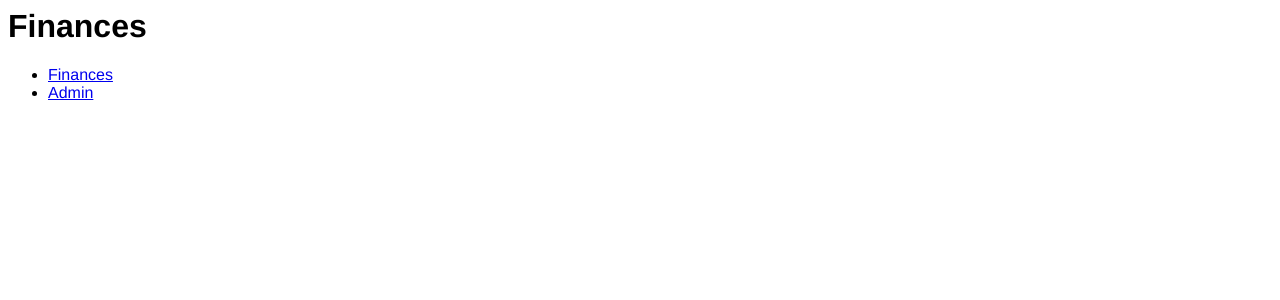
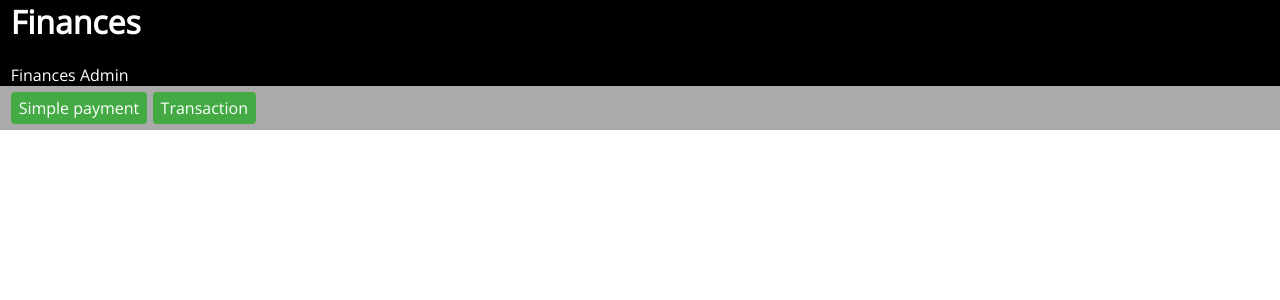
Before and after one commit to nnen/django-homis, a Django app: template finances/templates/finances/base.html in a window 1280 px wide. Shown: the top 300 px of the page. Run offline with Django 3.2, Linux system fonts and the light colour scheme; the template is opened without the code that fills it, so the values that code supplies are empty.

Commit message:
Improve templates and CSS.

```diff
--- a/django_homis/settings.py
+++ b/django_homis/settings.py
@@ -85,5 +85,5 @@ USE_TZ = True
 STATIC_URL = '/static/'
 
 STATICFILES_DIRS = (
-   '/Users/jan/Projects/django-homis/django_homis/static',
+   '/home/jan/Projects/django-homis/django_homis/django_homis/static',
 )
--- a/django_homis/static/base.css
+++ b/django_homis/static/base.css
@@ -1,8 +1,71 @@
 
 body {
-	font-family: "Helvetica";
+	font-family: "Open Sans", "Helvetica", serif;
+
+	padding: 0px;
+	margin: 0px;
 }
 
 table {
-	border-collapse: true;
+	border-collapse: collapse;
 }
+
+.title_bar {
+	display: block;
+
+	background-color: black;
+	color: white;
+
+	padding: 0pt 8pt;
+	border: 0px;
+}
+
+.title_bar ul {
+	margin: 0px;
+	padding-left: 0px;
+
+	list-style-type: none;
+}
+
+.title_bar ul li {
+	display: inline;
+}
+
+.title_bar a {
+	color: white;
+	text-decoration: none;
+}
+
+.action_bar {
+	display: block;
+	overflow: hidden;
+
+	background-color: #AAA;
+
+	padding: 2pt 8pt;
+	margin: 0px;
+}
+
+.content {
+	display: block;
+	padding: 8pt;
+}
+
+.action_button {
+	display: block;
+	float: left;
+
+	padding: 4pt 6pt;
+	margin: 2pt 4pt 2pt 0pt;
+	border-radius: 4px;
+
+	background-color: #4A4;
+
+	color: white;
+
+	text-decoration: none;
+}
+
+.action_button:hover {
+	background-color: #282;
+}
--- a/django_homis/urls.py
+++ b/django_homis/urls.py
@@ -8,6 +8,6 @@ urlpatterns = patterns('',
 
     url(r'^admin/', include(admin.site.urls)),
 
-    url(r'^/', "finances.views.index"),
+    url(r'^$', "finances.views.index"),
     url(r'^finances/', include('finances.urls')),
 )
--- a/finances/static/finances/finances.css
+++ b/finances/static/finances/finances.css
@@ -1,4 +1,19 @@
+
+.transaction_table {
+	border-width: 0px;
+}
 
 .transaction_table td {
+	padding: 2pt 8pt;
+	margin: 0px;
 	vertical-align: top;
 }
+
+.transaction_table tr.odd_row td {
+	background-color: #DDE;
+}
+
+.transaction_table ul {
+	list-style-type: none;
+	padding: 0px;
+}
--- a/finances/templates/finances/base.html
+++ b/finances/templates/finances/base.html
@@ -4,19 +4,26 @@
 		<link rel="stylesheet" type="text/css" href="{% static "base.css" %}" />
 		<link rel="stylesheet" type="text/css" href="{% static "finances/finances.css" %}" />
 
+		<link href='http://fonts.googleapis.com/css?family=Open+Sans' rel='stylesheet' type='text/css'>
+
 		{% block meta %}
 		{% endblock %}
 	</head>
 
 	<body>
-		<span class="title_bar">
+		<div class="title_bar">
 			<h1>Finances</h1>
 
 			<ul>
 				<li><a href="/finances">Finances</a></li>
 				<li><a href="/admin">Admin</a></li>
 			</ul>
-		</span>
+		</div>
+
+		<div class="action_bar">
+			<a href="/finances/add_simple_payment" class="action_button">Simple payment</a>
+			<a href="/finances/add_transaction" class="action_button">Transaction</a>
+		</div>
 
 		<span class="content">
 		{% block content %}
--- a/finances/templates/finances/index.html
+++ b/finances/templates/finances/index.html
@@ -19,7 +19,7 @@
 				<th>Debts</th>
 			</tr>
 		{% for transaction in transaction_list %}
-			<tr class="{% cycle odd_row even_row %}">
+			<tr class="{% cycle "odd_row" "even_row" %}">
 				<td>{{ transaction.date }}</td>
 				<td style="text-align: right">{{ transaction.total }}</td>
 				<td>
--- a/finances/urls.py
+++ b/finances/urls.py
@@ -5,4 +5,5 @@ from finances import views
 
 urlpatterns = patterns('',
     url(r'^$', views.index, name='index'),
+    url(r'^add_simple_payment', views.add_simple_payment, name='add_simple_payment'),
 )
--- a/finances/views.py
+++ b/finances/views.py
@@ -21,3 +21,7 @@ def index(request):
     return HttpResponse(template.render(context))
 
     #return HttpResponse("Hello, world. You're at the polls index.")
+
+
+def add_simple_payment(request):
+    return index(request)
```
